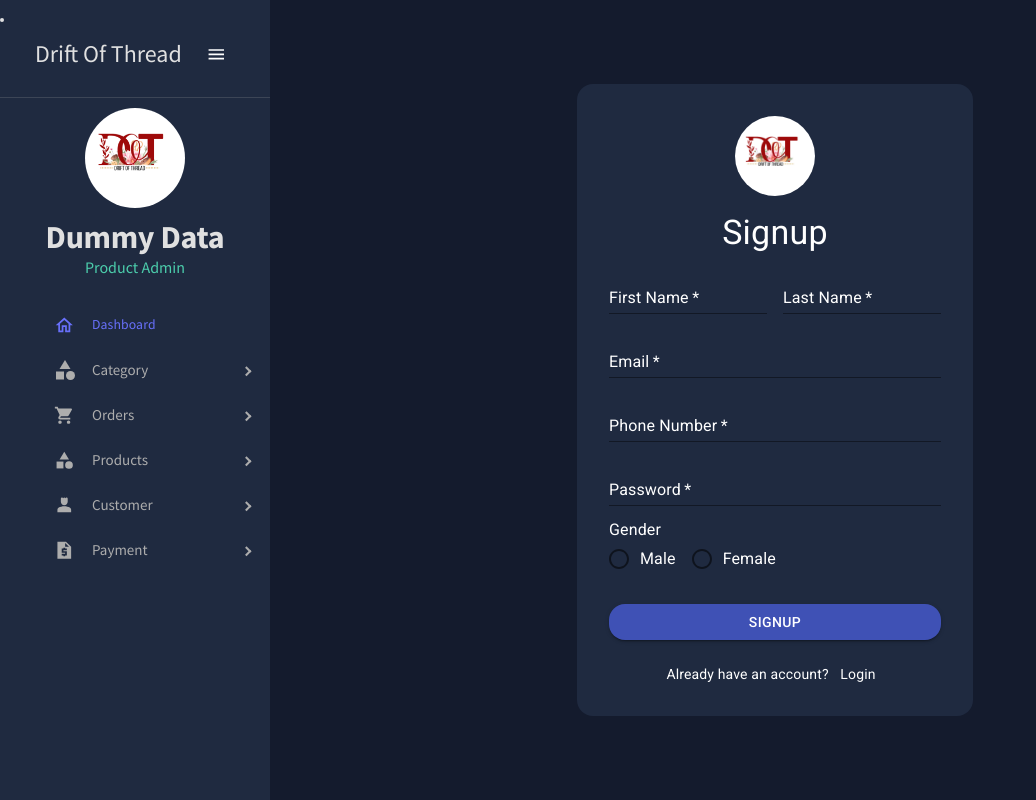
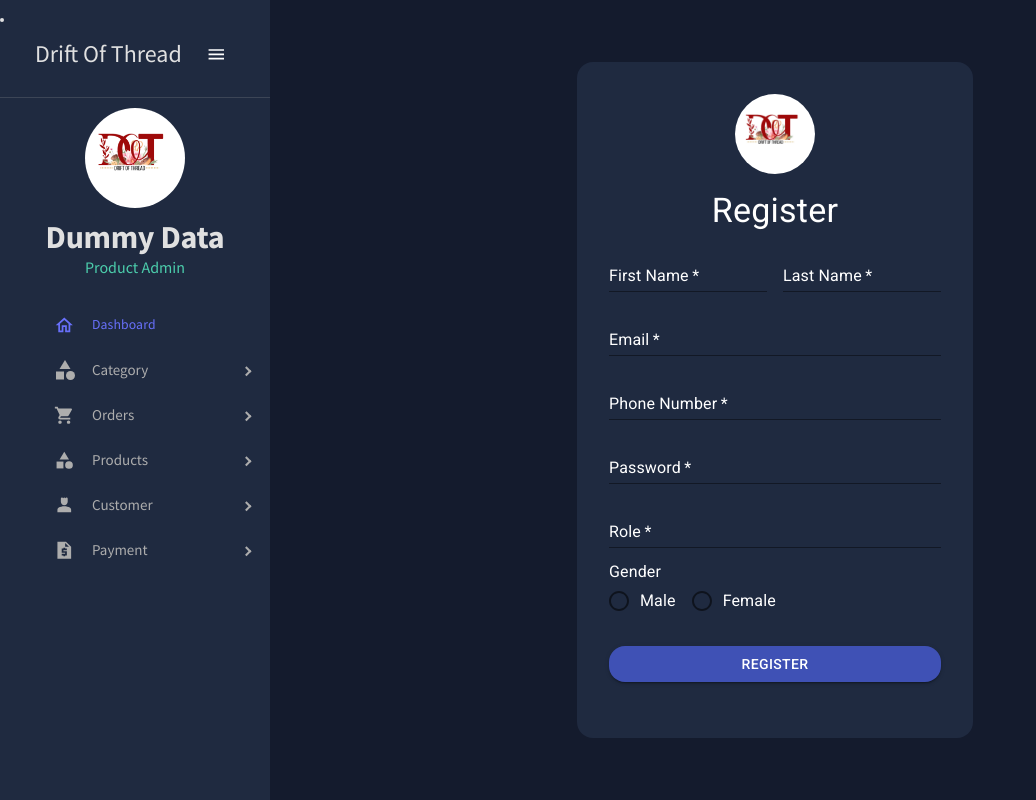
Before and after one commit to rachnarajaka040/dot.backend, a React (Create React App) app: page /signup in a window 1280 px wide. Shown: the whole page, without its empty margins (0-1036 px from the left). Built offline with nearby package versions, Linux system fonts and the light colour scheme.

Commit message:
add data

```diff
--- a/src/App.js
+++ b/src/App.js
@@ -12,9 +12,9 @@ import Setting from "./scenes/dashboard/Setting";
 import Login from "./scenes/dashboard/Login";
 import Signup from "./scenes/dashboard/Signup";
 import { useLocation } from "react-router-dom";
-import Accountent from "./scenes/accountent-dashboard/Accountent";
 import Delivery from "./scenes/delivery-dashboard/Delivery";
 import Seller from "./scenes/seller-dashboard/Seller";
+import Accountent from "./scenes/accountent-dashboard/Accountent";
 function App() {
   const [theme, colorMode] = useMode();
   const [isSidebar, setIsSidebar] = useState(true);
@@ -31,7 +31,9 @@ function App() {
       <ThemeProvider theme={theme}>
         <CssBaseline />
         <div className="app">
-        {currentPath!=="/"?<Sidebar isSidebar={isSidebar} />:null}
+        {currentPath!=="/"?<Sidebar isSidebar={isSidebar}  />:null}
+
+
           <main className="content">
 
             <Routes>
@@ -47,7 +49,7 @@ function App() {
 
               <Route path="/accountent" element={<Accountent/>} />
               <Route path="/delivery" element={<Delivery />} />
-              <Route path="/seller" element={<Seller/>}/>
+              <Route path="/seller" element={<Seller name="Drift Of Thread" admin=" Seller Admin" tittle="Dashboard" title2="Products" link1="Add Product" link2="View Product"/>}/>
             </Routes>
           </main>
         </div>
--- a/src/scenes/accountent-dashboard/Accountent.jsx
+++ b/src/scenes/accountent-dashboard/Accountent.jsx
@@ -1,9 +1,9 @@
 import React from 'react'
 
-function Account() {
+function Accountent() {
   return (
     <div>Account</div>
   )
 }
 
-export default Account
+export default Accountent
--- a/src/scenes/dashboard/Signup.jsx
+++ b/src/scenes/dashboard/Signup.jsx
@@ -5,7 +5,6 @@ import {
   Container,
   Typography,
   makeStyles,
-  Link,
   Box,
   Radio,
   RadioGroup,
@@ -14,7 +13,6 @@ import {
   FormLabel,
   Grid,
 } from '@material-ui/core';
-import { Link as RouterLink } from 'react-router-dom';
 import Logo from '../dashboard/images/logo.png';
 import { userSignup } from '../../apis/users';
 
@@ -89,7 +87,7 @@ const Signup = () => {
         <Box className={classes.formContainer}>
           <img src={Logo} alt="Company Logo" className={classes.logo} />
           <Typography variant="h4" align="center" gutterBottom>
-            Signup
+            Register
           </Typography>
           <form onSubmit={handleFormInput}>
             <Grid container spacing={2}>
@@ -159,6 +157,19 @@ const Signup = () => {
                 />
               </Grid>
               <Grid item xs={12}>
+                <TextField
+                  label="Role"
+                  type="text"
+                  className={classes.textField}
+                  onChange={handleChange}
+                  name="role"
+                  required
+                  InputProps={{
+                    style: { color: '#FFFFFF' },
+                  }}
+                />
+              </Grid>
+              <Grid item xs={12}>
                 <FormControl component="fieldset" className={classes.textField}>
                   <FormLabel component="legend" className={classes.genderLabel}>
                     Gender
@@ -184,14 +195,14 @@ const Signup = () => {
               color="primary"
               className={classes.button}
             >
-              Signup
+            Register
             </Button>
-            <Typography variant="body2" align="center">
+            {/* <Typography variant="body2" align="center">
               Already have an account?{' '}
               <Link component={RouterLink} to="/" className={classes.link}>
                 Login
               </Link>
-            </Typography>
+            </Typography> */}
           </form>
         </Box>
       </Container>
--- a/src/scenes/seller-dashboard/Seller.jsx
+++ b/src/scenes/seller-dashboard/Seller.jsx
@@ -2,7 +2,9 @@ import React from 'react'
 
 function Seller() {
   return (
-    <div>Seller</div>
+    <div>
+      seller
+    </div>
   )
 }
 
```
